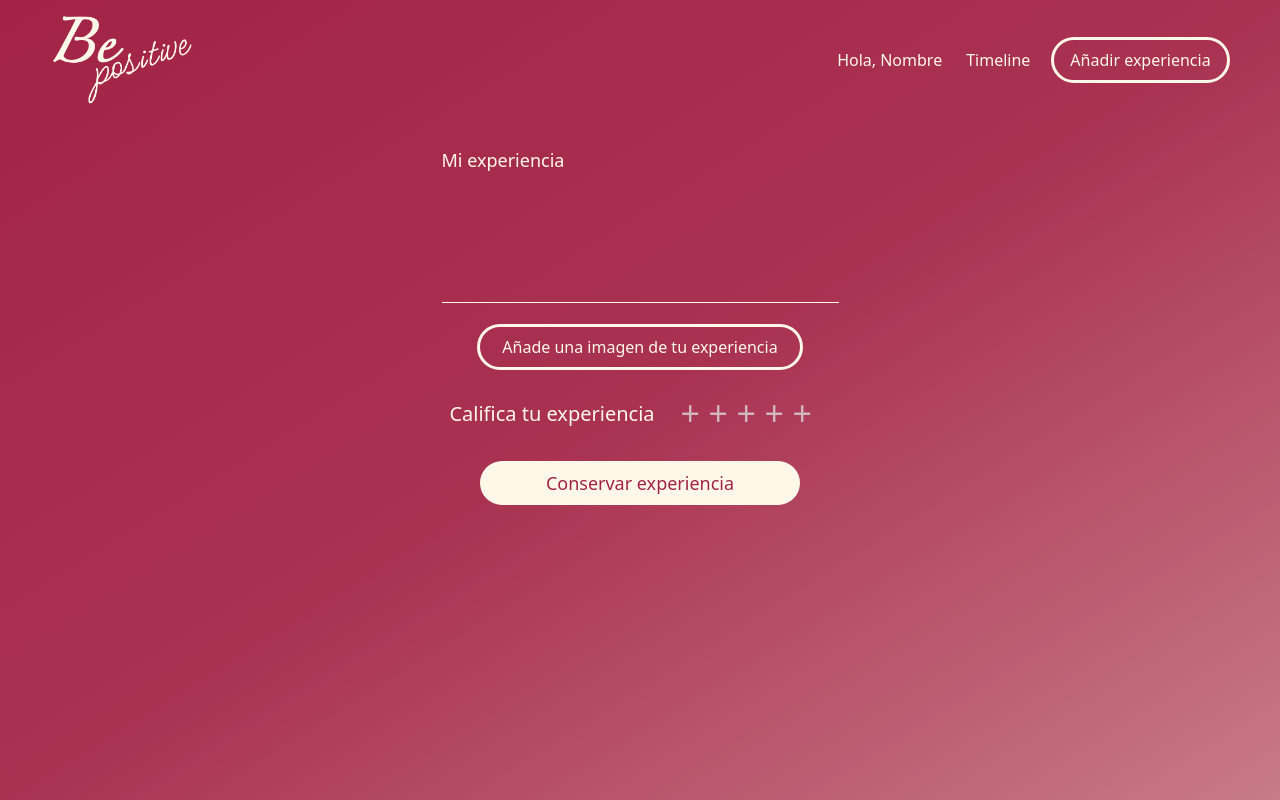
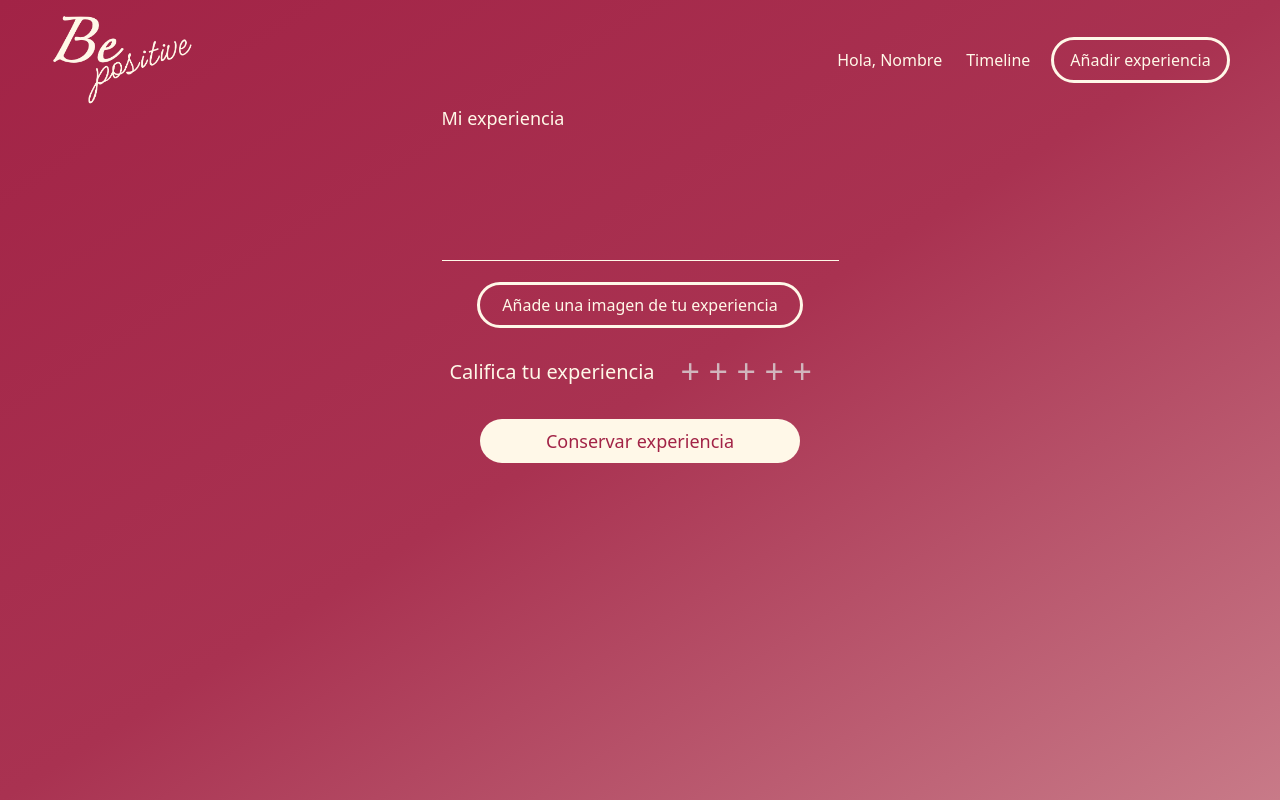
Before and after one commit to maroch0/PFC-BePositive, a Vue app: page /experience in a window 1280 px wide. Built offline with nearby package versions, Linux system fonts and the light colour scheme.

Commit message:
some fixes

```diff
--- a/src/views/AddExperience.vue
+++ b/src/views/AddExperience.vue
@@ -1,7 +1,7 @@
 <template>
   <Header />
   <form
-    class="w-full h-5/6 text-cosmicLatte flex flex-col justify-center items-center pb-56 space-y-6"
+    class="w-full text-cosmicLatte flex flex-col justify-center items-center space-y-6"
   >
     <div class="flex flex-col space-y-4">
       <label class="text-lg" for="experience"> Mi experiencia </label>
@@ -29,7 +29,7 @@
 
     <div
       v-if="image"
-      class="flex justify-center items-center w-36 md:w-38 h-36 md:h-38 overflow-hidden rounded-2xl outline outline-4 outline-cosmicLatte"
+      class="flex justify-center items-center w-36 h-36 overflow-hidden rounded-2xl outline outline-4 outline-cosmicLatte"
     >
       <img :src="image" class="object-center" />
     </div>
--- a/src/views/Register.vue
+++ b/src/views/Register.vue
@@ -8,7 +8,7 @@
       <img
         src="src/assets/logo-bepositive.png"
         alt="BePositive logo"
-        class="2xl:w-3/4 xl:w-3/4 lg:w-2/4 md:w-2/4"
+        class="2xl:w-3/4 xl:w-2/4 lg:w-2/4"
       />
     </aside>
 
```
